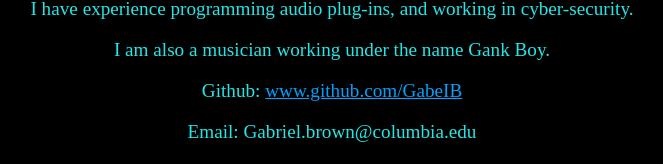
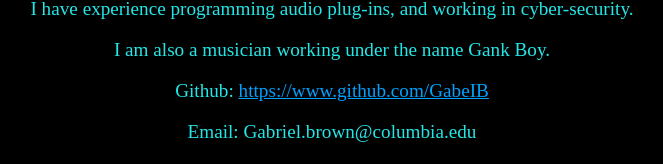
Before and after one commit to GabeIB/GabeIB.github.io, a plain HTML site: page about.html in a window 1280 px wide. Shown: the part 174-338 px from the top of the page, without its empty margins (308-971 px from the left). Drawn offline with Linux system fonts and the light colour scheme.

Commit message:
another small change

```diff
--- a/about.html
+++ b/about.html
@@ -11,7 +11,7 @@
 				<p>Thank you for visiting Gabriel Brown dot net!</p>
 				<p>I am programmer who mostly writes code in Python, C, and C++.<br> I have experience programming audio plug-ins, and working in cyber-security.</p>
 				<p>I am also a musician working under the name Gank Boy.</p>
-				<p>Github: <a href="www.github.com/GabeIB">www.github.com/GabeIB</a></p>
+				<p>Github: <a href="www.github.com/GabeIB">https://www.github.com/GabeIB</a></p>
 				<p>Email: Gabriel.brown@columbia.edu</p>
 				<p><a href="CV.pdf">My CV</a></p>
 			</div>
```
